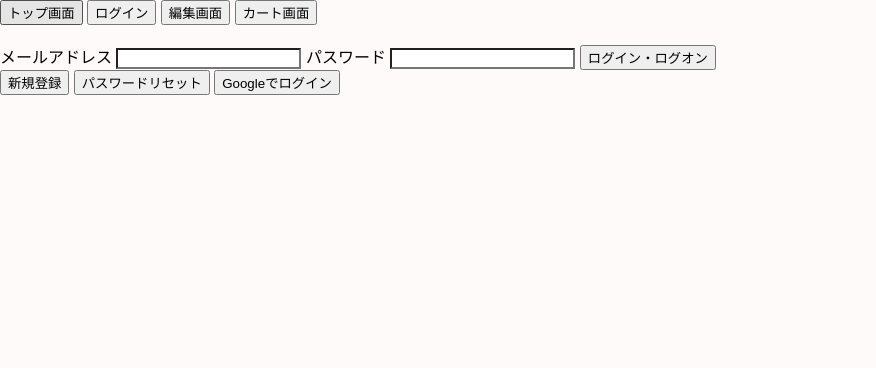
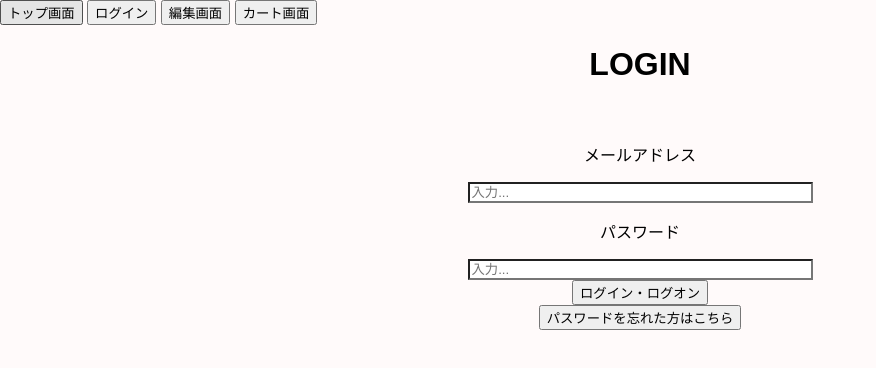
Before and after one commit to ths10828mizunowataru/Ondairy, a plain HTML site: page public/login.html in a window 1280 px wide. Shown: the whole page, without its empty margins (0-876 px from the left). Drawn offline with Linux system fonts and the light colour scheme; some packages are replaced by stand-ins of ours; files that its build step writes are made by us from their sources; no server answers.

Commit message:
ページ移動

```diff
--- a/public/login.html
+++ b/public/login.html
@@ -1,11 +1,11 @@
 <!DOCTYPE html>
-<html>
+<html lang="jp">
+
 <head>
-    <meta charset="utf-8">
-    <meta name="viewport" content="width=device-width, initial-scale=1">
-	<link rel="StyleSheet" href="common.css" />
-	<link rel="StyleSheet" href="css/login.css" />
-    <title>Ondairy</title>
+	<meta http-equiv="content-type" content="text/html" charset="utf-8">
+	<title>login</title>
+	<link rel="StyleSheet" href="css/login.css">
+
 
     <!-- update the version number as needed -->
     <script defer src="/__/firebase/9.16.0/firebase-app-compat.js"></script>
@@ -141,26 +141,52 @@
 
     </script>
 </head>
+
+
 <body>
   <a href="index.html"><button>トップ画面</button></a>
         <a href="login.html"><button>ログイン</button></a>
         <a href="editor.html"><button>編集画面</button></a>
         <a href="cart.html"><button>カート画面</button></a>
 
+	<main>
+		<div clas="login">
+			<h1>LOGIN</h1>
+			<br>
         <div id="error">
           <h3 id="error_code"></h3>
         </div>
 
-    <div>
-      <label for="email">メールアドレス</label>
-      <input type="email" id="email" name="email">
-      <label for="pass">パスワード</label>
-      <input type="password" id="pass" name="pass" autocomplete="on">
-      <button id="login">ログイン・ログオン</button>
+				<dev>
+
+					<p>メールアドレス</p>
+
+					<small id="notice-input-text-1" style="display: none; color: #ea5506;"> 【名前を入力してください】</small>
+					<input type="email" id="email" name="email" size="40" placeholder="入力..." name="InputText1">
+
+
+				</dev>
+				<dev>
+					<p>パスワード</p>
+
+					<small id="notice-input-text-1" style="display: none; color: #ea5506;"> 【名前を入力してください】</small>
+					<input type="pass" size="40" placeholder="入力..." name="InputText1" id="pass" name="pass" autocomplete="on">
+
+
+				</dev>
+				<br>
+				<button  id="login"name="act" value="ログイン・ログオン">ログイン・ログオン</button>
+
+			<br>
+
+		</div>
+		<div id="subcontents">
+			<button  id="pass_reset">パスワードを忘れた方はこちら</button>
+
 		</div>
 
-    <button id="submit">新規登録</button>
-    <button id="pass_reset">パスワードリセット</button>
-    <button id="google">Googleでログイン</button>
+	</main>
+
 </body>
+
 </html>
```
Also changed, not shown: public/css/login.html (deleted, +0 -57 lines). Lines whose indentation alone changed are shown as unchanged.
